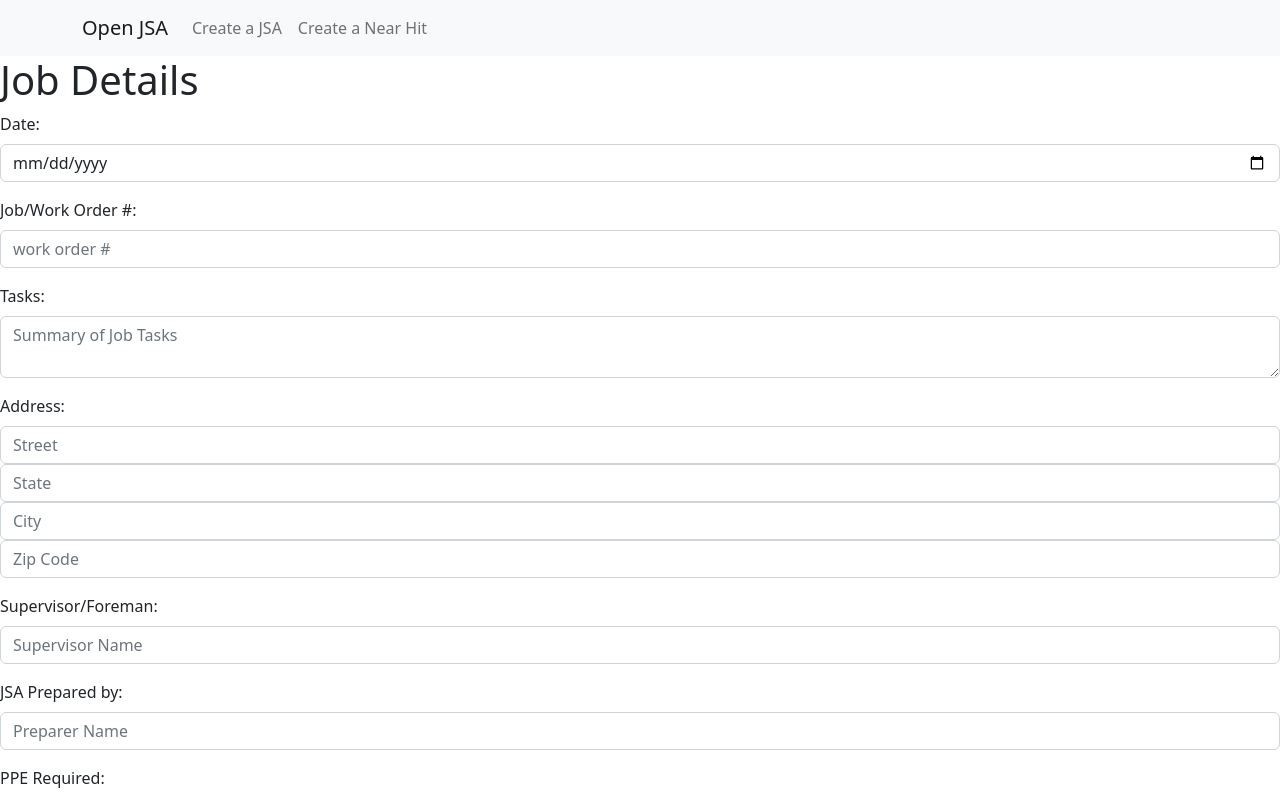
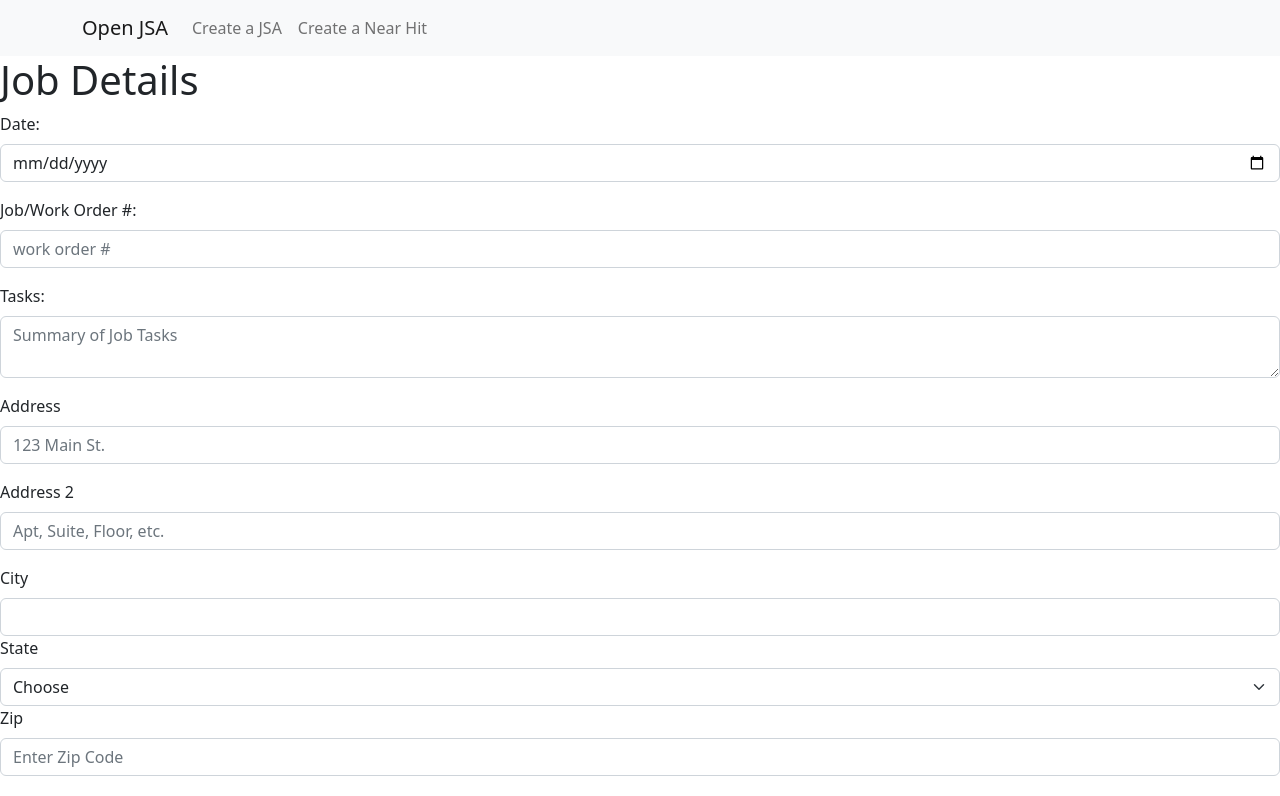
Before and after one commit to JudPLopez/open-jsa, a React (Create React App) app: page / in a window 1280 px wide. Shown: the top 796 px of the page. Built offline with nearby package versions, Linux system fonts and the light colour scheme.

Commit message:
added US States dropdown

```diff
--- a/src/jsa-components/JobDetails.js
+++ b/src/jsa-components/JobDetails.js
@@ -1,8 +1,16 @@
+import { useState } from 'react';
 import React from 'react';
 import Form from 'react-bootstrap/form';
-import { InputGroup } from 'react-bootstrap/InputGroup';
+import Col from 'react-bootstrap/Col';
+import Row from 'react-bootstrap/row';
+import StatePicker from './StatePicker';
 
 function JobDetails() {
+    const [selectedState, setSelectedState] = useState('');
+
+    const handleStateChange = (e) => {
+        setSelectedState(e.target.value)};
+
     return (
         <Form className='job-details-container'>
             <Form.Group className='mb-3' controlId='formBasicDate'>
@@ -17,13 +25,27 @@ function JobDetails() {
                 <Form.Label>Tasks: </Form.Label>
                 <Form.Control as='textarea' placeholder='Summary of Job Tasks'></Form.Control>
             </Form.Group>
-        <Form.Group className='mb-3' controlId='formBasicLocation'>
-            <Form.Label>Address: </Form.Label>
-            <Form.Control type='text' placeholder='Street'></Form.Control>
-            <Form.Control type='text' placeholder='State'></Form.Control>
-            <Form.Control type='text' placeholder='City'></Form.Control>
-            <Form.Control type='text' placeholder='Zip Code'></Form.Control>
+            <Form.Group className='mb-3' controlId='formGridAddress'>
+                <Form.Label>Address</Form.Label>
+                <Form.Control type='text' placeholder='123 Main St.'></Form.Control>
             </Form.Group>
+            <Form.Group className='mb-3' controlId='formGridAddress2'>
+                <Form.Label>Address 2</Form.Label>
+                <Form.Control type='text' placeholder='Apt, Suite, Floor, etc.'></Form.Control>
+            </Form.Group>
+            <Row className='mb-3'>
+                <Form.Group as={Col} controlId='formGridCity'>
+                    <Form.Label>City</Form.Label>
+                    <Form.Control type='text' />
+                </Form.Group>
+                <StatePicker value={selectedState} onChange={handleStateChange} />
+
+                <Form.Group as={Col} controlId="formGridZip">
+                    <Form.Label>Zip</Form.Label>
+                    <Form.Control type='text' placeholder='Enter Zip Code'/>
+                </Form.Group>
+
+            </Row>
             <Form.Group className='mb-3' controlId='formBasicSupervisor'>
                 <Form.Label>Supervisor/Foreman: </Form.Label>
                 <Form.Control type='text' placeholder='Supervisor Name'></Form.Control>
@@ -40,4 +62,4 @@ function JobDetails() {
     )
 }
 
-export default JobDetails
+export default JobDetails;
--- /dev/null
+++ b/src/jsa-components/StatePicker.js
@@ -0,0 +1,26 @@
+import React from 'react';
+import { Form } from 'react-bootstrap';
+
+const states = [
+  'AL', 'AK', 'AZ', 'AR', 'CA', 'CO', 'CT', 'DE', 'FL', 'GA', 'HI', 'ID',
+  'IL', 'IN', 'IA', 'KS', 'KY', 'LA', 'ME', 'MD', 'MA', 'MI', 'MN', 'MS',
+  'MO', 'MT', 'NE', 'NV', 'NH', 'NJ', 'NM', 'NY', 'NC', 'ND', 'OH', 'OK',
+  'OR', 'PA', 'RI', 'SC', 'SD', 'TN', 'TX', 'UT', 'VT', 'VA', 'WA', 'WV',
+  'WI', 'WY'
+];
+
+function StatePicker(props) {
+  return (
+    <Form.Group controlId="stateSelect">
+      <Form.Label>State</Form.Label>
+      <Form.Select value={props.value} onChange={props.onChange}>
+        <option value="">Choose</option>
+        {states.map((state) => (
+          <option key={state} value={state}>{state}</option>
+        ))}
+      </Form.Select>
+    </Form.Group>
+  );
+}
+
+export default StatePicker;
```
Also changed, not shown: 1 other file (tests, documents, lock files or other folders). Lines whose indentation alone changed are shown as unchanged.
